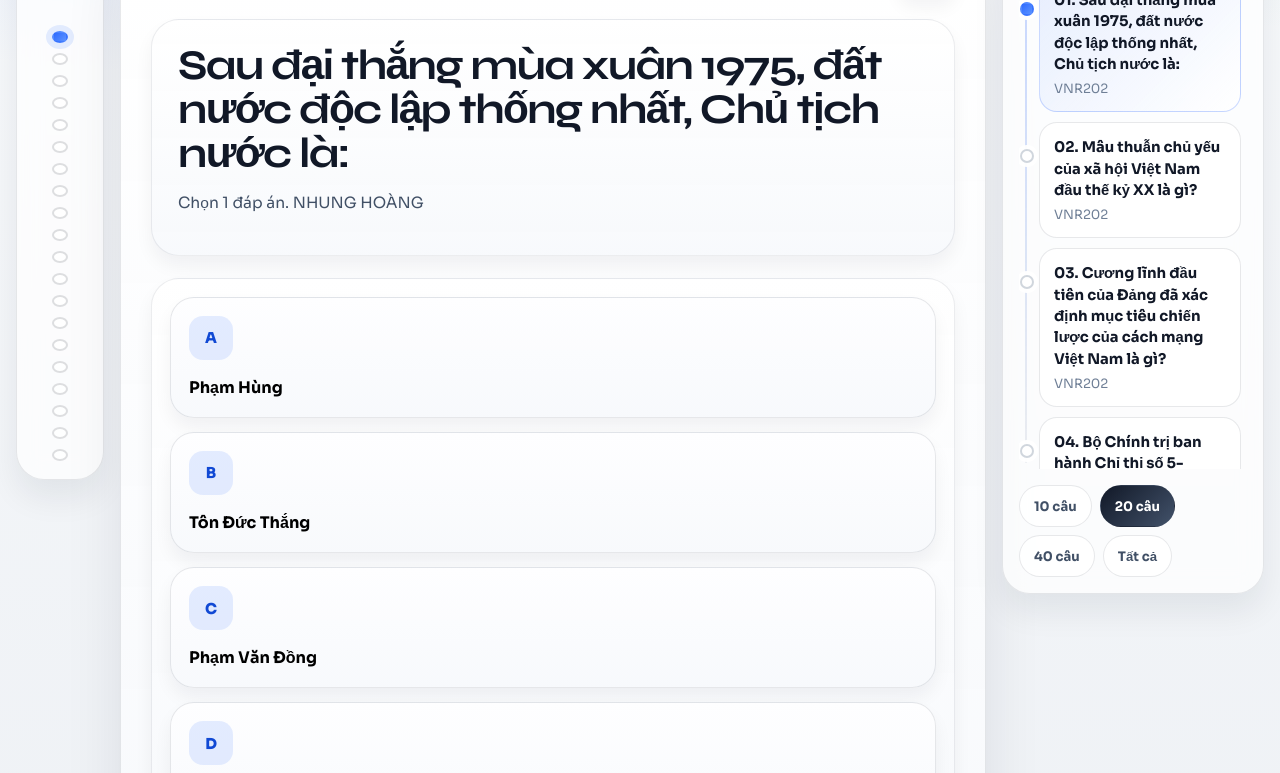
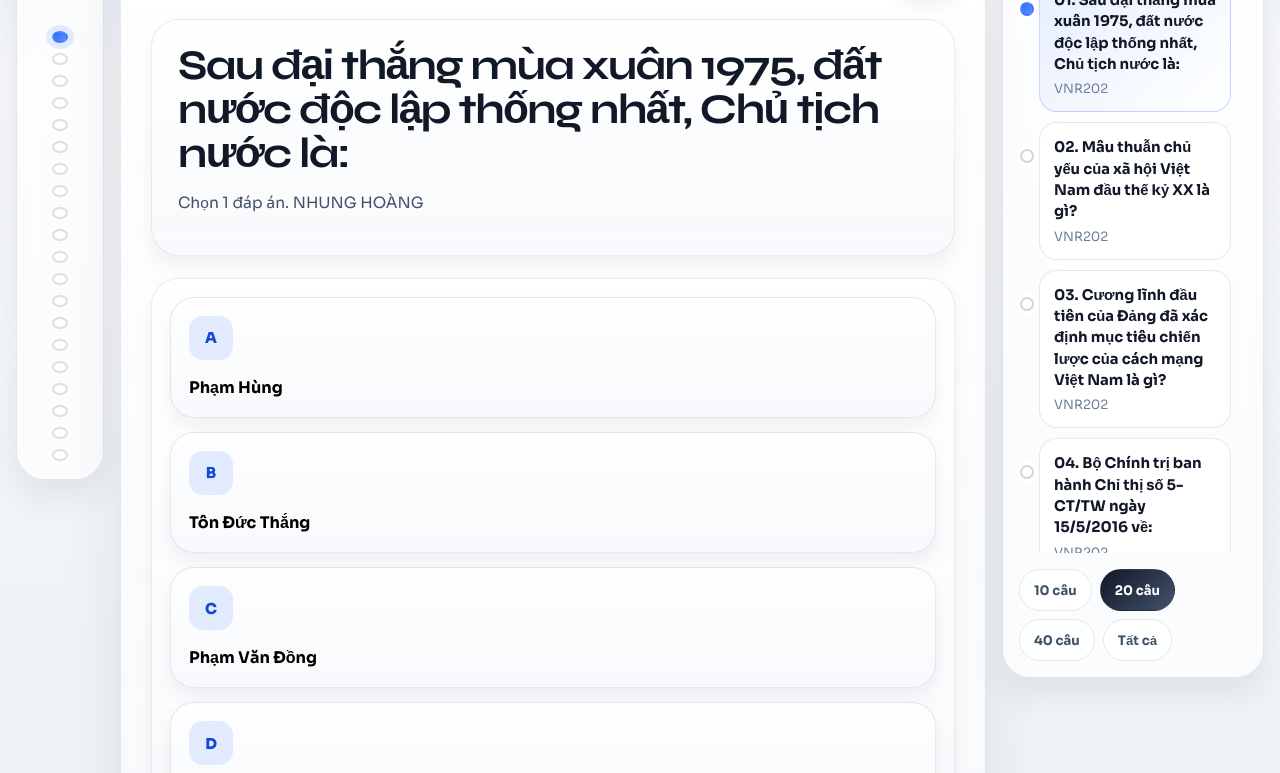
Before and after one commit to huyth96/QuizMaker, a plain HTML site: page index.html in a window 1280 px wide. Shown: the part 204-977 px from the top of the page. Drawn offline with Linux system fonts and the light colour scheme.

Commit message:
Make queue panel sticky with internal scroll

```diff
--- a/main/styles.css
+++ b/main/styles.css
@@ -530,12 +530,14 @@ h1 {
 
 .queue-panel {
   min-height: 0;
-  position: relative;
-  align-self: start;
+  position: sticky;
+  top: 16px;
   display: grid;
   grid-template-rows: auto minmax(0, 1fr) auto;
   gap: 14px;
-  height: clamp(420px, calc(100svh - 132px), 860px);
+  height: calc(100svh - 48px);
+  max-height: calc(100svh - 48px);
+  min-height: 420px;
   overflow: hidden;
   padding: 16px;
   border-radius: 28px;
@@ -574,6 +576,7 @@ h1 {
   padding-left: 20px;
   padding-right: 6px;
   overscroll-behavior: contain;
+  scrollbar-gutter: stable;
   scrollbar-width: thin;
   scrollbar-color: rgba(111, 127, 150, 0.24) transparent;
 }
@@ -967,6 +970,8 @@ body[data-tone="warm"] .queue-item.active {
   }
 
   .queue-panel {
+    position: relative;
+    top: auto;
     height: auto;
     max-height: none;
     overflow: visible;
--- a/styles.css
+++ b/styles.css
@@ -530,12 +530,14 @@ h1 {
 
 .queue-panel {
   min-height: 0;
-  position: relative;
-  align-self: start;
+  position: sticky;
+  top: 16px;
   display: grid;
   grid-template-rows: auto minmax(0, 1fr) auto;
   gap: 14px;
-  height: clamp(420px, calc(100svh - 132px), 860px);
+  height: calc(100svh - 48px);
+  max-height: calc(100svh - 48px);
+  min-height: 420px;
   overflow: hidden;
   padding: 16px;
   border-radius: 28px;
@@ -574,6 +576,7 @@ h1 {
   padding-left: 20px;
   padding-right: 6px;
   overscroll-behavior: contain;
+  scrollbar-gutter: stable;
   scrollbar-width: thin;
   scrollbar-color: rgba(111, 127, 150, 0.24) transparent;
 }
@@ -967,6 +970,8 @@ body[data-tone="warm"] .queue-item.active {
   }
 
   .queue-panel {
+    position: relative;
+    top: auto;
     height: auto;
     max-height: none;
     overflow: visible;
```
